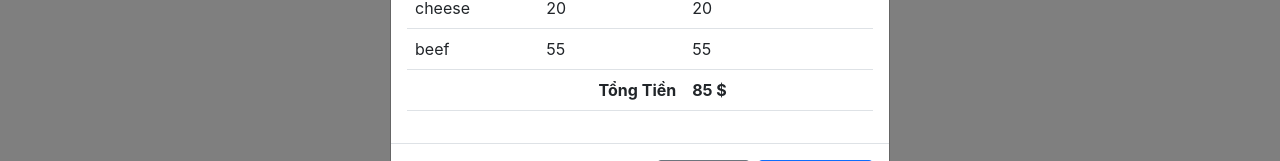
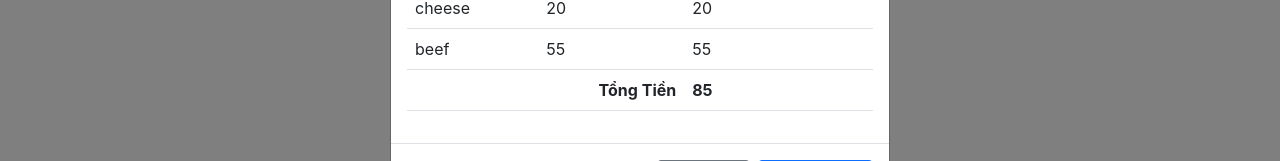
Before and after one commit to vuongvgc/burger-app, a React (Create React App) app: page / in a window 1280 px wide. Both pictures are taken after a click on the button "Thanh Toán". Shown: the part 613-774 px from the top of the page. Built offline with nearby package versions, Linux system fonts and the light colour scheme.

Commit message:
UI total burger

```diff
--- a/src/components/Bill.js
+++ b/src/components/Bill.js
@@ -1,5 +1,6 @@
 import React, { Component } from "react";
 import { connect } from "react-redux";
+import { calcTotalBurger } from "../selectors/selectBurger";
 class Bill extends Component {
   render() {
     const { burger, menu, total } = this.props;
@@ -29,7 +30,7 @@ class Bill extends Component {
               <th colSpan="3" className=" text-end">
                 Tổng Tiền
               </th>
-              <th>{total} $</th>
+              <th>{calcTotalBurger(burger, menu)}</th>
             </tr>
           </tbody>
         </table>
--- a/src/components/Menu.js
+++ b/src/components/Menu.js
@@ -2,9 +2,11 @@ import React, { Component } from "react";
 import FoodItem from "./FoodItem";
 import { connect } from "react-redux";
 import Modal from "./Modal";
+import { calcTotalBurger } from "../selectors/selectBurger";
+
 class Menu extends Component {
   render() {
-    const { menu, total } = this.props;
+    const { menu, burger } = this.props;
     let arrFood = Object.getOwnPropertyNames(menu);
     return (
       <div className="choose-food__box">
@@ -26,7 +28,7 @@ class Menu extends Component {
                 <th colSpan="3" className=" text-end">
                   Tổng Tiền
                 </th>
-                <th>{total}</th>
+                <th>{calcTotalBurger(burger, menu)}</th>
               </tr>
             </tbody>
           </table>
@@ -46,6 +48,10 @@ class Menu extends Component {
   }
 }
 const mapStateToProps = (state) => {
-  return { menu: state.BurgerReducer.menu, total: state.BurgerReducer.total };
+  return {
+    menu: state.BurgerReducer.menu,
+    total: state.BurgerReducer.total,
+    burger: state.BurgerReducer.burger,
+  };
 };
 export default connect(mapStateToProps)(Menu);
--- a/src/selectors/selectBurger.js
+++ b/src/selectors/selectBurger.js
@@ -12,3 +12,13 @@ const renderBurger = (name, index) => {
 const BurgerItem = (props) => {
   return <div className={props.name}></div>;
 };
+
+export const calcTotalBurger = (number, price) => {
+  let numberArr = Object.values(number);
+  let priceArr = Object.values(price);
+  let total = 0;
+  for (let i = 0; i < numberArr.length; i++) {
+    total += numberArr[i] * priceArr[i];
+  }
+  return total;
+};
```
Also changed, not shown: 1 other file (tests, documents, lock files or other folders).
